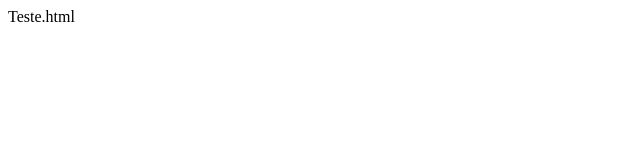
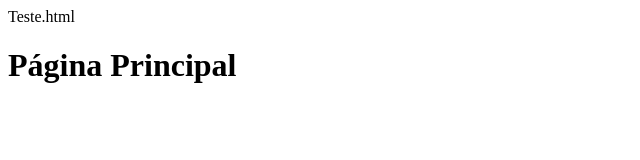
Before and after one commit to ifal-riolargo/repositorio_teste, a plain HTML site: page teste2/teste03.html in a window 1280 px wide. Shown: the whole page, without its empty margins (0-640 px from the left). Drawn offline with Linux system fonts and the light colour scheme.

Commit message:
Alterando o arquivo para ...

```diff
--- a/teste2/teste03.html
+++ b/teste2/teste03.html
@@ -1,3 +1,6 @@
 <html>
 Teste.html
+<body>
+    <h1>Página Principal</h1>
+</body>
 </html>
```
